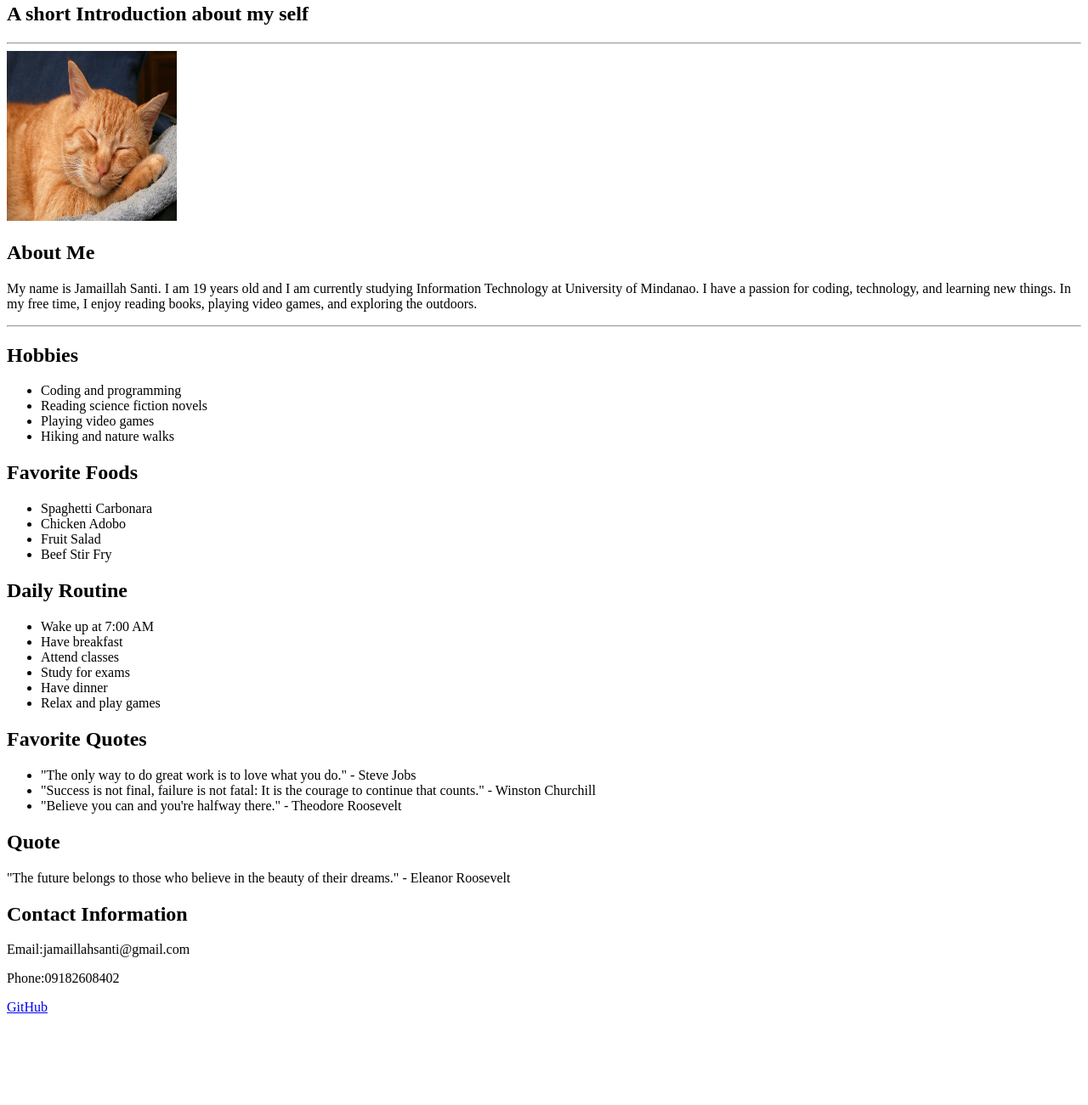
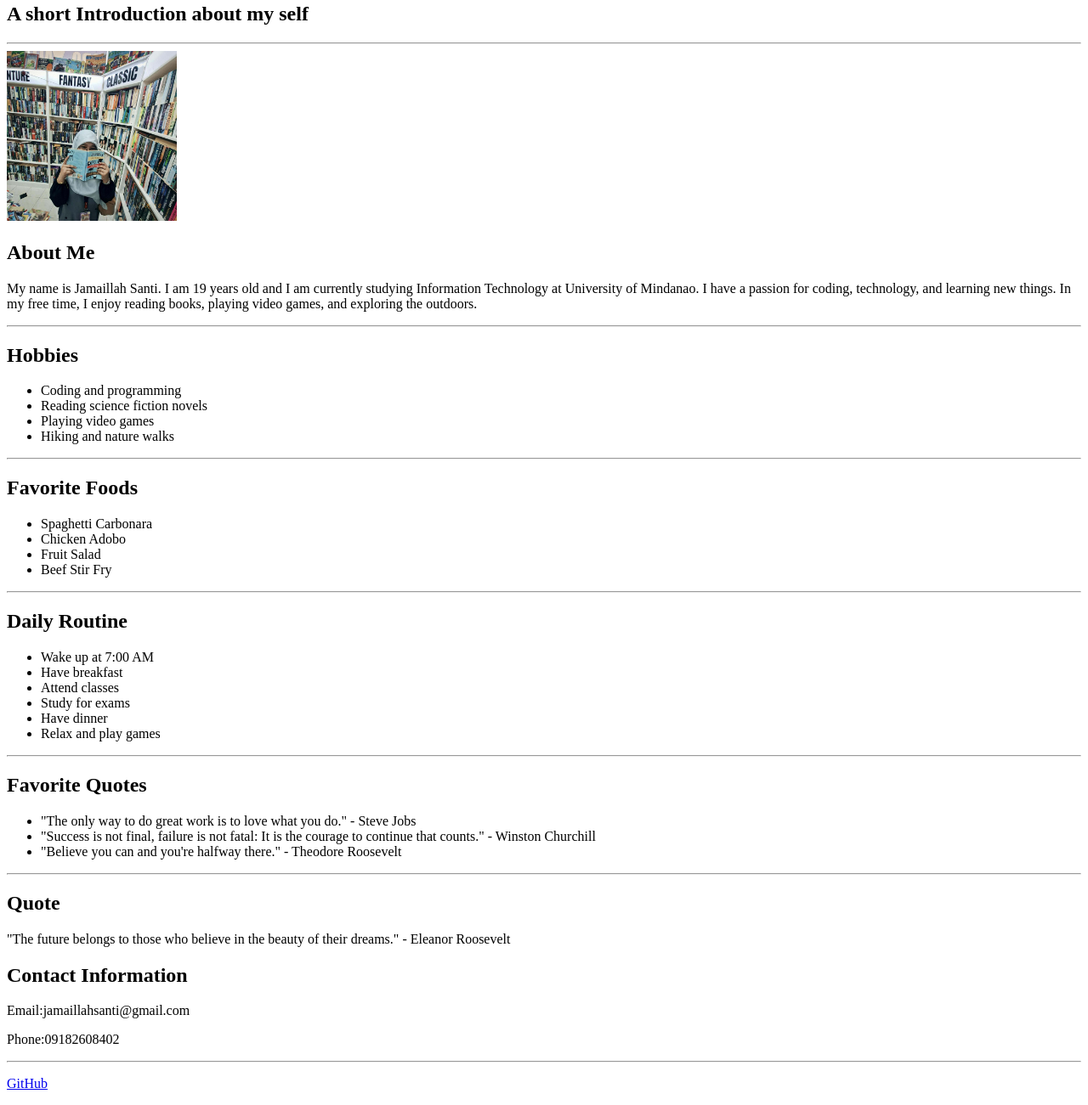
Before and after one commit to Jamaillah022306/Santi_BIOGRAPHY, a plain HTML site: page index.html in a window 1280 px wide. Shown: the part 77-1378 px from the top of the page at 85% size. Before the commit the page ends 1288 px from the top, so only its background shows below. Drawn offline with Linux system fonts and the light colour scheme.

Commit message:
first commit

```diff
--- a/index.html
+++ b/index.html
@@ -12,7 +12,7 @@
         <hr>
 
         <!-- TAGS -->
-         <img src="image/kitten.jpg" alt="Kitten Image" style="width:200px;height:200px;">
+         <img src="image/Jammy.jpg" alt="Jammy Image" style="width:200px;height:200px;">
 
         <!-- About Me -->
     </div>
@@ -31,6 +31,7 @@
             <li>Playing video games</li>
             <li>Hiking and nature walks</li>
         </ul>
+    <hr>
     </div>
 
      <!-- Favorite Foods -->
@@ -42,6 +43,7 @@
             <li>Fruit Salad</li>
             <li>Beef Stir Fry</li>
         </ul>
+    <hr>
     </div>
 
      <!-- Daily Routine -->
@@ -55,6 +57,7 @@
             <li>Have dinner</li>
             <li>Relax and play games</li>
         </ul>
+    <hr>
      </div>
 
      <!-- Quotes -->
@@ -65,7 +68,7 @@
                 <li>"Success is not final, failure is not fatal: It is the courage to continue that counts." - Winston Churchill</li>
                 <li>"Believe you can and you're halfway there." - Theodore Roosevelt</li>
             </ul>
-
+    <hr>
     </div>
         <h2>Quote</h2>
         <p>"The future belongs to those who believe in the beauty of their dreams." - Eleanor Roosevelt</p>
@@ -74,7 +77,8 @@
      <h2>Contact Information</h2>
         <p>Email:jamaillahsanti@gmail.com</p>
         <p>Phone:09182608402</p>
-
+<hr>
+    </div>
         <p class="center">
            <a href="https://github.com/Jamaillah022306">GitHub</a>
         </p>
```
Also changed, not shown: image/Jammy.jpg (added), image/kitten.jpg (deleted), 1 other file.
